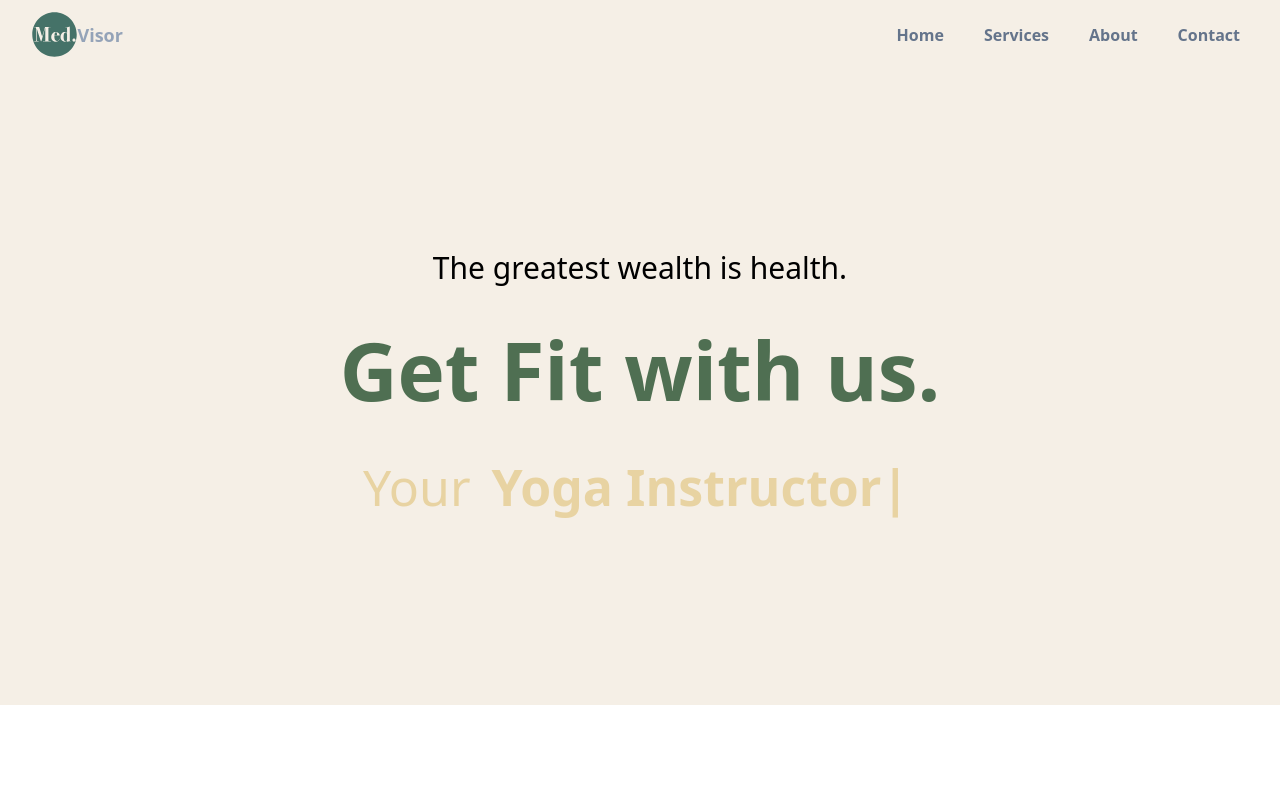
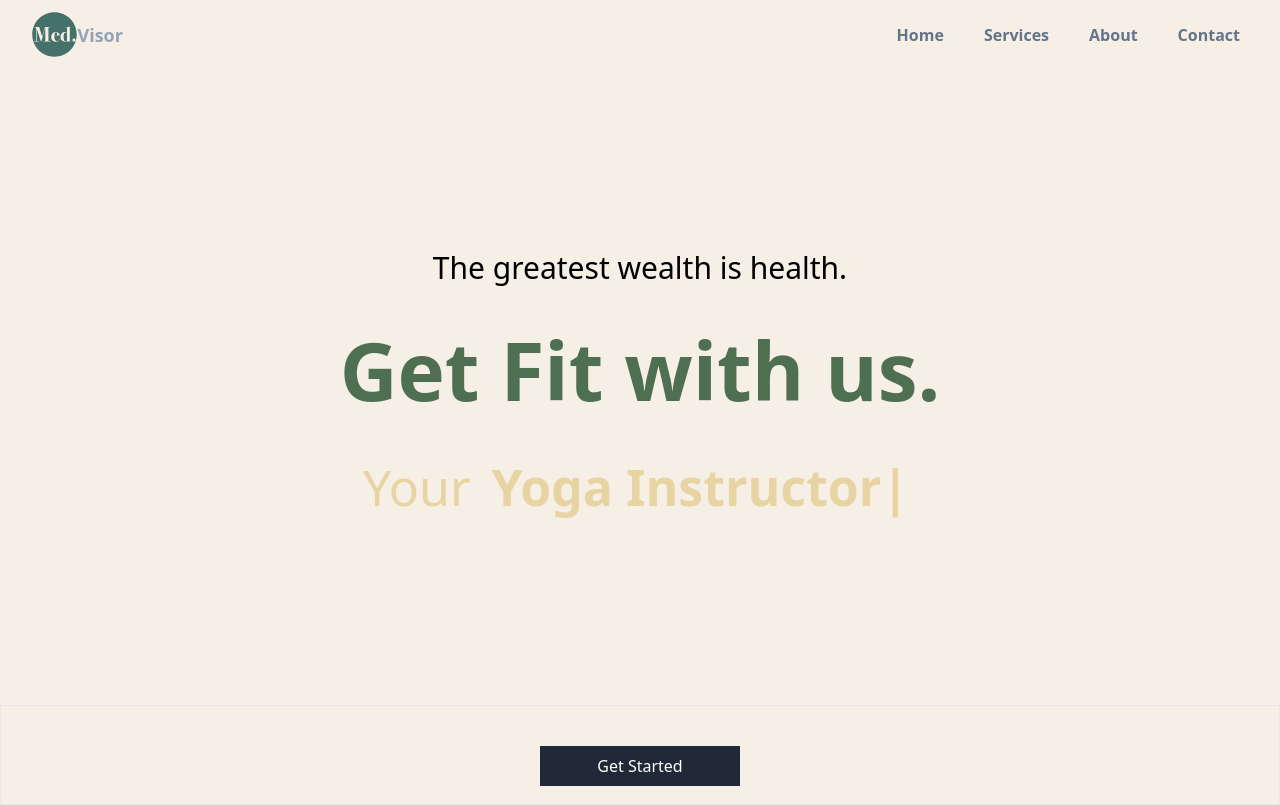
Before and after one commit to aanshu-kumar/medvisor, a React (Vite) app in the folder client/: page / in a window 1280 px wide. Built offline with nearby package versions, Linux system fonts and the light colour scheme.

Commit message:
connected login and signup

```diff
--- a/client/src/App.jsx
+++ b/client/src/App.jsx
@@ -3,6 +3,7 @@ import About from "./Components/About";
 import LandingPage from "./Components/LandingPage";
 import Header from "./Components/Header";
 import Login from "./Components/Login";
+import Signup from "./Components/Signup";
 // import SignupForm from "./Components/Signup";
 
 import { createBrowserRouter, RouterProvider } from "react-router-dom";
@@ -24,6 +25,14 @@ function App() {
       element: (
         <>
           <Header /> <Login />
+        </>
+      ),
+    },
+    {
+      path: "/Signup",
+      element: (
+        <>
+          <Header /> <Signup />
         </>
       ),
     },
--- a/client/src/Components/LandingPage.jsx
+++ b/client/src/Components/LandingPage.jsx
@@ -1,8 +1,16 @@
 import Banner from "./Banner";
+import { Link } from "react-router-dom";
 const LandingPage = () => {
   return (
     <>
       <Banner></Banner>
+      <div className="w-full h-[100px] bg-[#F5EFE6] border flex justify-center pt-10">
+        <Link to="/Login">
+          <div className="h-10 w-[200px] bg-gray-800 text-white text-center pt-2">
+            <p>Get Started</p>
+          </div>
+        </Link>
+      </div>
     </>
   );
 };
--- a/client/src/Components/Login.jsx
+++ b/client/src/Components/Login.jsx
@@ -1,5 +1,5 @@
 import { useState } from "react";
-
+import { Link } from "react-router-dom";
 const Login = () => {
   const [formData, setFormData] = useState({
     name: "",
@@ -74,13 +74,19 @@ const Login = () => {
                 />
               </div>
 
-              <div className="flex items-center justify-between">
+              <div className="flex items-center justify-evenly">
                 <button
                   type="submit"
                   className="bg-blue-500 hover:bg-blue-700 text-white font-bold py-2 px-4 rounded focus:outline-none focus:shadow-outline"
                 >
                   Login
                 </button>
+                <Link to="/Signup">
+                  {" "}
+                  <button className="bg-blue-500 hover:bg-blue-700 text-white font-bold py-2 px-4 rounded focus:outline-none focus:shadow-outline">
+                    Signup
+                  </button>
+                </Link>
               </div>
             </form>
           </div>
```
